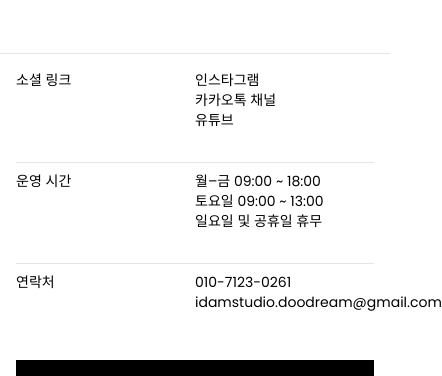
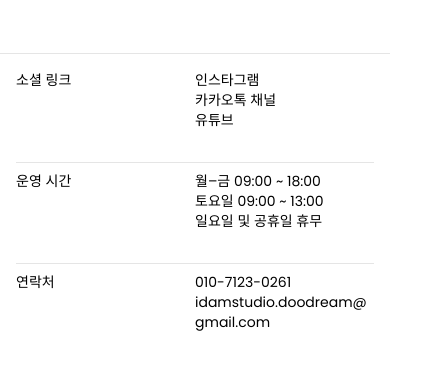
Before and after one commit to az0319h/idamstudio-web, a Next.js app: page /contact in a window 390 px wide. Shown: the part 155-531 px from the top of the page, 442 px wide, since content can reach past the window. Built offline with nearby package versions, Linux system fonts and the light colour scheme; no server answers.

Commit message:
fix(contact): 연락처 이메일 반응형 줄바꿈 및 가로 스크롤 제거

```diff
--- a/src/app/(with-same-header)/contact/page.tsx
+++ b/src/app/(with-same-header)/contact/page.tsx
@@ -21,9 +21,9 @@ export default function ContactPage() {
          <div
             ref={sectionRef}
             style={revealStyle(isVisible, 1)}
-            className="border-line-black-10 flex flex-col gap-12 border-t p-4 lg:flex-row lg:justify-between"
+            className="border-line-black-10 flex min-w-0 flex-col gap-12 border-t p-4 lg:flex-row lg:justify-between"
          >
-            <ul className="text-14-regular md:text-16-regular lg:text-18-regular grid-col1s-1 grid gap-y-8 break-keep lg:h-fit lg:w-1/3 lg:gap-y-16 [&_li]:grid [&_li]:grid-cols-2 [&_li]:items-start lg:[&_li]:h-fit">
+            <ul className="text-14-regular md:text-16-regular lg:text-18-regular grid-col1s-1 grid w-full min-w-0 gap-y-8 break-keep lg:h-fit lg:w-1/3 lg:gap-y-16 [&_li]:grid [&_li]:min-w-0 [&_li]:grid-cols-2 [&_li]:items-start [&_li>div]:min-w-0 lg:[&_li]:h-fit">
                <li>
                   <div>
                      <h3>소셜 링크</h3>
@@ -80,11 +80,11 @@ export default function ContactPage() {
                            {companyData.phone}
                         </a>
                      </p>
-                     <p className="break-words">
+                     <p className="min-w-0 break-words">
                         <a
                            href={`mailto:${companyData.email}`}
                            onClick={trackEmailClick}
-                           className="link-underline"
+                           className="link-underline max-w-full break-all"
                         >
                            {companyData.email}
                         </a>
--- a/src/components/domains/contact/ContactForm.tsx
+++ b/src/components/domains/contact/ContactForm.tsx
@@ -56,7 +56,7 @@ export default function ContactForm() {
    };
 
    return (
-      <div className="flex flex-col gap-12 bg-black p-4 text-white md:p-8 lg:w-5/10">
+      <div className="flex min-w-0 flex-col gap-12 bg-black p-4 text-white md:p-8 lg:w-5/10">
          <h2 className="text-22-medium break-keep sm:text-3xl sm:font-medium lg:text-5xl lg:leading-14">
             이담건축에 견적 문의를 남겨주세요!
          </h2>
```
